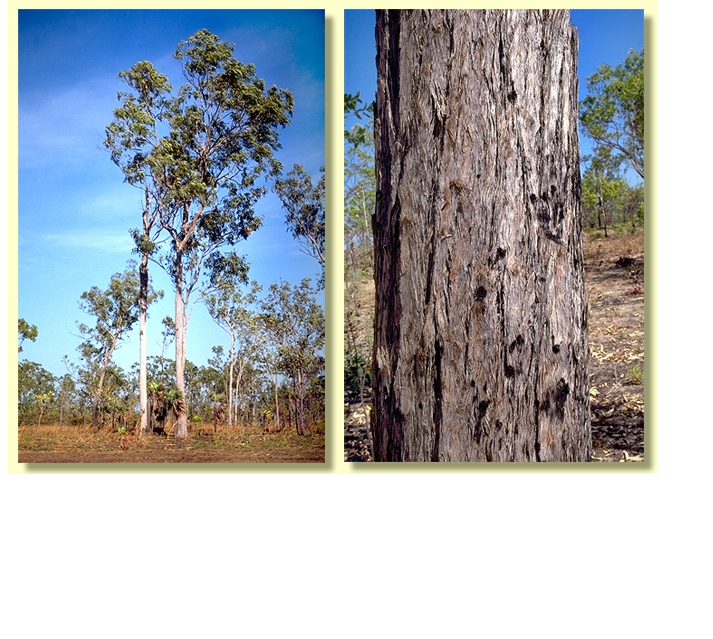
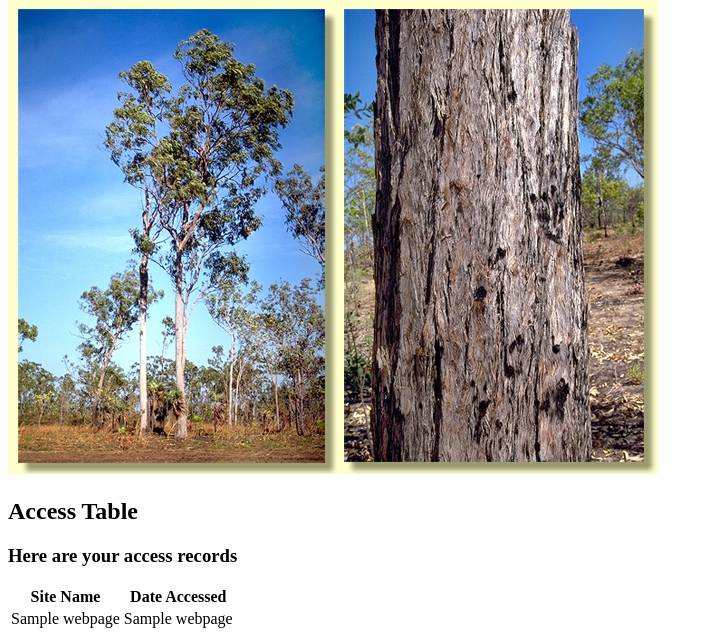
Before and after one commit to Robotmcgregor/djanjo_projects, a Django app: page / in a window 1280 px wide. Shown: the part 218-857 px from the top of the page, without its empty margins (0-713 px from the left). Before the commit the page ends 692 px from the top, so only its background shows below. Run offline with Django 4.2, Linux system fonts and the light colour scheme; tables that the repository leaves empty hold one stand-in row (values such as "Sample post").

Commit message:
added table from database

```diff
--- a/agb/first_app/views.py
+++ b/agb/first_app/views.py
@@ -1,6 +1,7 @@
 from django.shortcuts import render
 from django.http import HttpResponse
 import os
+from first_app.models import Topic, Webpage, AccessRecord
 
 
 # Create your views here.
@@ -12,7 +13,10 @@ import os
 #     return HttpResponse('<H1>Biomass model</H1>')
 
 def index(request):
+    webpages_list = AccessRecord.objects.order_by('date')
+    date_dict = {'access_records':webpages_list}
     # link to template tag in templates
     my_dict = {"insert_me" : "Now I am changed - Hello I am from views.py"}
 
-    return render(request, os.path.join("first_app", "index.html"), context=my_dict)
+    #return render(request, os.path.join("first_app", "index.html"), context=my_dict)
+    return render(request, os.path.join("first_app", "index.html"), context=date_dict)
--- a/agb/templates/first_app/index.html
+++ b/agb/templates/first_app/index.html
@@ -15,6 +15,32 @@
         {% comment %} {{ insert_me }} {% endcomment %}
 
         <img src="{% static 'images/tetrodonta_tree.jpg' %}" alt="Uh oh can't locate Eucalyptus tetrodonta tree image">
+
+        <h2>Access Table</h2>
+        <h3>Here are your access records</h3>
+        <div class="djang_two">
+            {% if access_records %}
+            <table>
+                <thread>
+                    <th>Site Name</th>
+                    <th>Date Accessed</th>
+                </thread>
+
+                {% for acc in access_records %}
+                <tr>
+                    <td>{{acc.name}}</td>
+                    <td>{{acc.name}}</td>
+                </tr>
+                {% endfor%}
+
+            </table>
+            {% else %}
+                <p> No access record found</p>
+            {% endif %}
+
+        </div>
+
+
     </body>
 
 </html>
```
